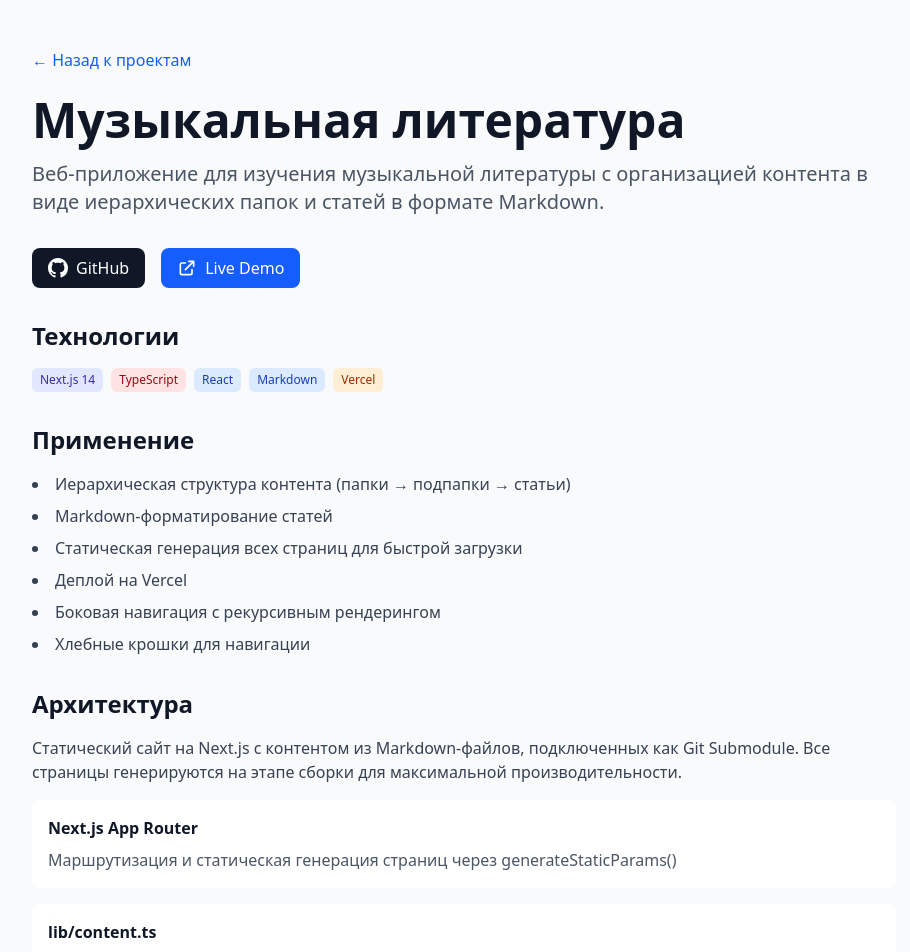
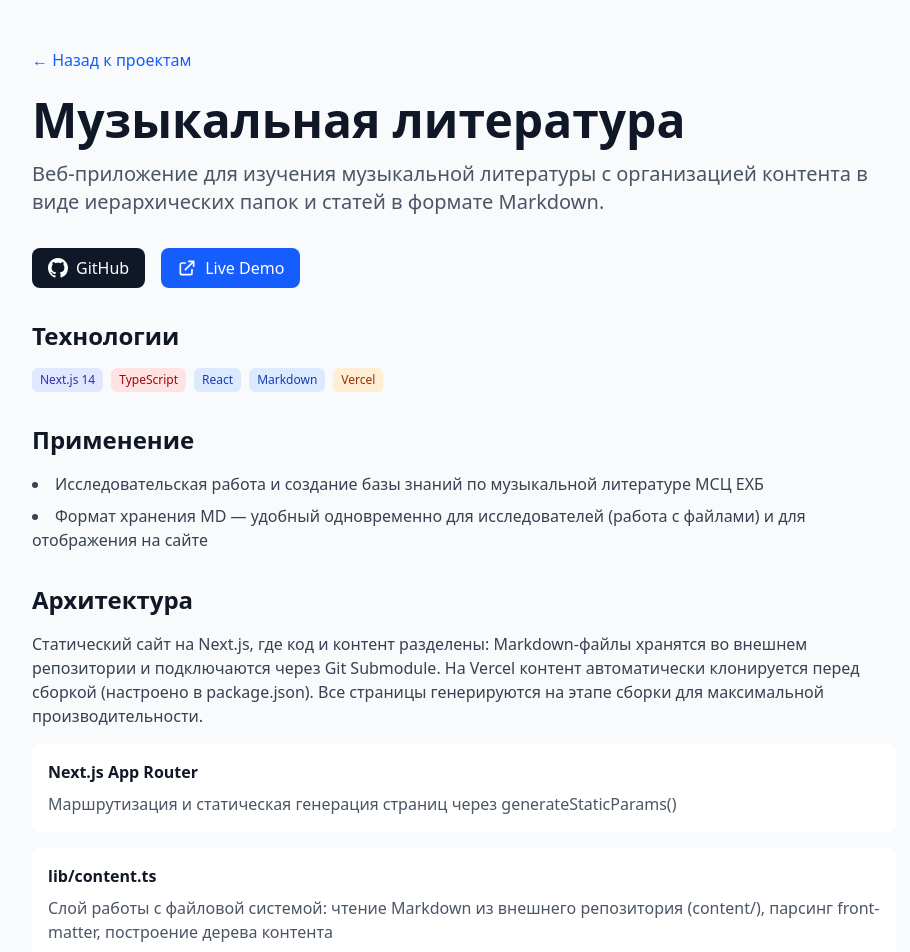
Before and after one commit to ivan-14-trifonov/portfolio, a Next.js app: page /projects/music-literature-kb in a window 1280 px wide. Shown: the top 952 px of the page, without its empty margins (176-1086 px from the left). Built offline with nearby package versions, Linux system fonts and the light colour scheme.

Commit message:
fix songs

```diff
--- a/src/data/projects.ts
+++ b/src/data/projects.ts
@@ -16,15 +16,11 @@
     githubUrl: 'https://github.com/ivan-14-trifonov/historyofsongs',
     liveUrl: 'https://historyofsongs.vercel.app',
     application: [
-      'Иерархическая структура контента (папки → подпапки → статьи)',
-      'Markdown-форматирование статей',
-      'Статическая генерация всех страниц для быстрой загрузки',
-      'Деплой на Vercel',
-      'Боковая навигация с рекурсивным рендерингом',
-      'Хлебные крошки для навигации'
+      'Исследовательская работа и создание базы знаний по музыкальной литературе МСЦ ЕХБ',
+      'Формат хранения MD — удобный одновременно для исследователей (работа с файлами) и для отображения на сайте'
     ],
     architecture: {
-      description: 'Статический сайт на Next.js с контентом из Markdown-файлов, подключенных как Git Submodule. Все страницы генерируются на этапе сборки для максимальной производительности.',
+      description: 'Статический сайт на Next.js, где код и контент разделены: Markdown-файлы хранятся во внешнем репозитории и подключаются через Git Submodule. На Vercel контент автоматически клонируется перед сборкой (настроено в package.json). Все страницы генерируются на этапе сборки для максимальной производительности.',
       components: [
         {
           name: 'Next.js App Router',
@@ -32,7 +28,7 @@
         },
         {
           name: 'lib/content.ts',
-          description: 'Слой работы с файловой системой: чтение Markdown, парсинг front-matter, построение дерева контента'
+          description: 'Слой работы с файловой системой: чтение Markdown из внешнего репозитория (content/), парсинг front-matter, построение дерева контента'
         },
         {
           name: 'Sidebar',
@@ -40,7 +36,7 @@
         },
         {
           name: 'MarkdownContent',
-          description: 'Рендеринг Markdown в React-компоненты с поддержкой GFM (таблицы, task lists)'
+          description: 'Рендеринг Markdown в React-компоненты с поддержкой GFM и кастомным отображением метаданных из front-matter'
         }
       ]
     },
```
